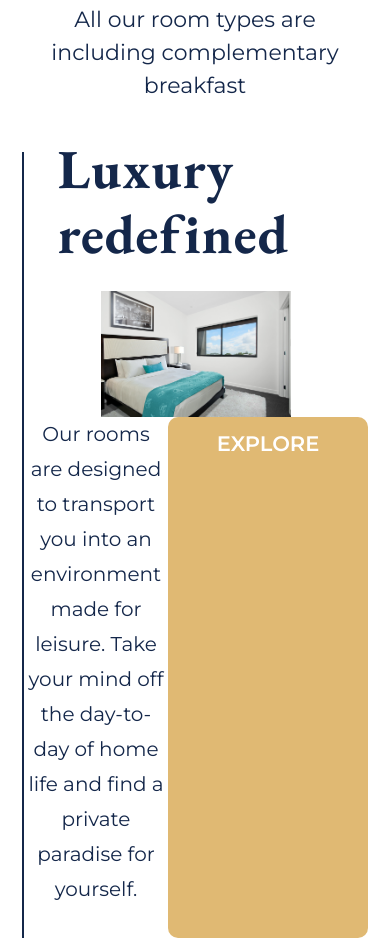
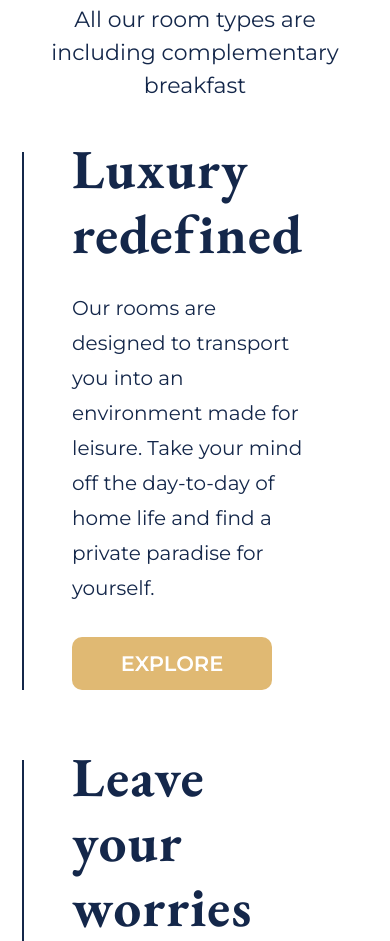
Before and after one commit to Rryver/LuxuryHotel, a plain HTML site: page index.html in a window 390 px wide. Shown: the part 743-1684 px from the top of the page. Drawn offline with nearby package versions, Linux system fonts and the light colour scheme.

Commit message:
added some styles

```diff
--- a/styles/css/site.css
+++ b/styles/css/site.css
@@ -501,27 +501,6 @@
     line-height: 22px !important;
   }
 }
-@media (max-width: 900px) {
-  .offer {
-    flex-direction: column;
-    border-left: 2px solid #14274A;
-  }
-  .offer__description {
-    display: none;
-  }
-  .offer__info {
-    border-left: none;
-    padding-left: 48px;
-  }
-  .offer__info .button {
-    display: none;
-  }
-  .offer__info_small-screen {
-    display: flex;
-    flex-direction: row;
-    justify-content: space-between;
-  }
-}
 @media (max-width: 740px) {
   .header {
     padding: 0;
--- a/styles/less/media.less
+++ b/styles/less/media.less
@@ -55,30 +55,30 @@
   }
 }
 
-@media (max-width: 900px) {
-  .offer {
-    flex-direction: column;
-    border-left: 2px solid @color-black;
-
-    &__description {
-      display: none;
-    }
-
-    &__info {
-      border-left: none;
-      padding-left: 48px;
-      .button {
-        display: none;
-      }
-    }
-
-    &__info_small-screen {
-      display: flex;
-      flex-direction: row;
-      justify-content: space-between;
-    }
-  }
-}
+//@media (max-width: 900px) {
+//  .offer {
+//    flex-direction: column;
+//    border-left: 2px solid @color-black;
+//
+//    &__description {
+//      display: none;
+//    }
+//
+//    &__info {
+//      border-left: none;
+//      padding-left: 48px;
+//      .button {
+//        display: none;
+//      }
+//    }
+//
+//    &__info_small-screen {
+//      display: flex;
+//      flex-direction: row;
+//      justify-content: space-between;
+//    }
+//  }
+//}
 
 
 @media (max-width: 740px) {
```
